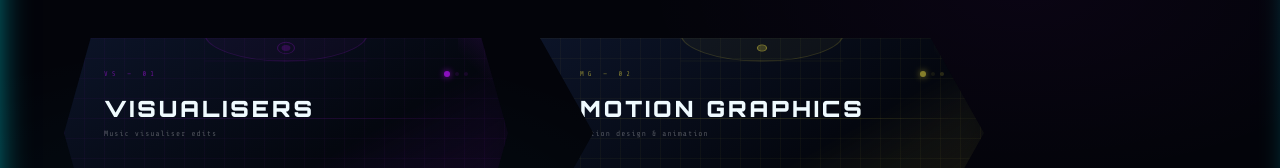
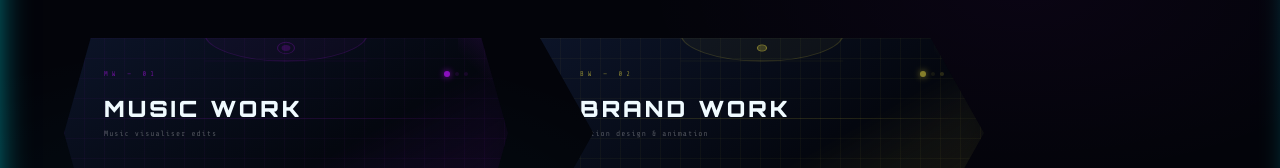
Before and after one commit to Zevenuscodes/myportfolio, a React (Create React App) app: page /work in a window 1280 px wide. Shown: the part 250-418 px from the top of the page. Built offline with nearby package versions, Linux system fonts and the light colour scheme; no server answers.

Commit message:
Rename Work cards to Music Work / Brand Work; add video-865
Co-Authored-By: Claude Sonnet 4.6 <noreply@anthropic.com>

```diff
--- a/src/pages/WorkPage.jsx
+++ b/src/pages/WorkPage.jsx
@@ -6,8 +6,8 @@ import { usePageTransition } from '../components/DoorTransition';
 const SHIPS = [
   {
     id: 1,
-    code: 'VS — 01',
-    name: 'VISUALISERS',
+    code: 'MW — 01',
+    name: 'MUSIC WORK',
     subtitle: 'Music visualiser edits',
     accent: '#bc13fe',
     path: '/visualisers',
@@ -16,13 +16,13 @@ const SHIPS = [
   },
   {
     id: 2,
-    code: 'MG — 02',
-    name: 'MOTION GRAPHICS',
+    code: 'BW — 02',
+    name: 'BRAND WORK',
     subtitle: 'Motion design & animation',
     accent: '#f5e642',
     path: '/motion-designs',
     clipPath: 'polygon(0% 0%, 88% 0%, 100% 50%, 88% 100%, 0% 100%, 12% 50%)',
-    stats: [{ label: 'Format', value: '2D' }, { label: 'Type', value: 'MOTION' }],
+    stats: [{ label: 'Format', value: '2D' }, { label: 'Type', value: 'BRAND' }],
   },
 ];
 
```
Also changed, not shown: 1 other file (tests, documents, lock files or other folders).
